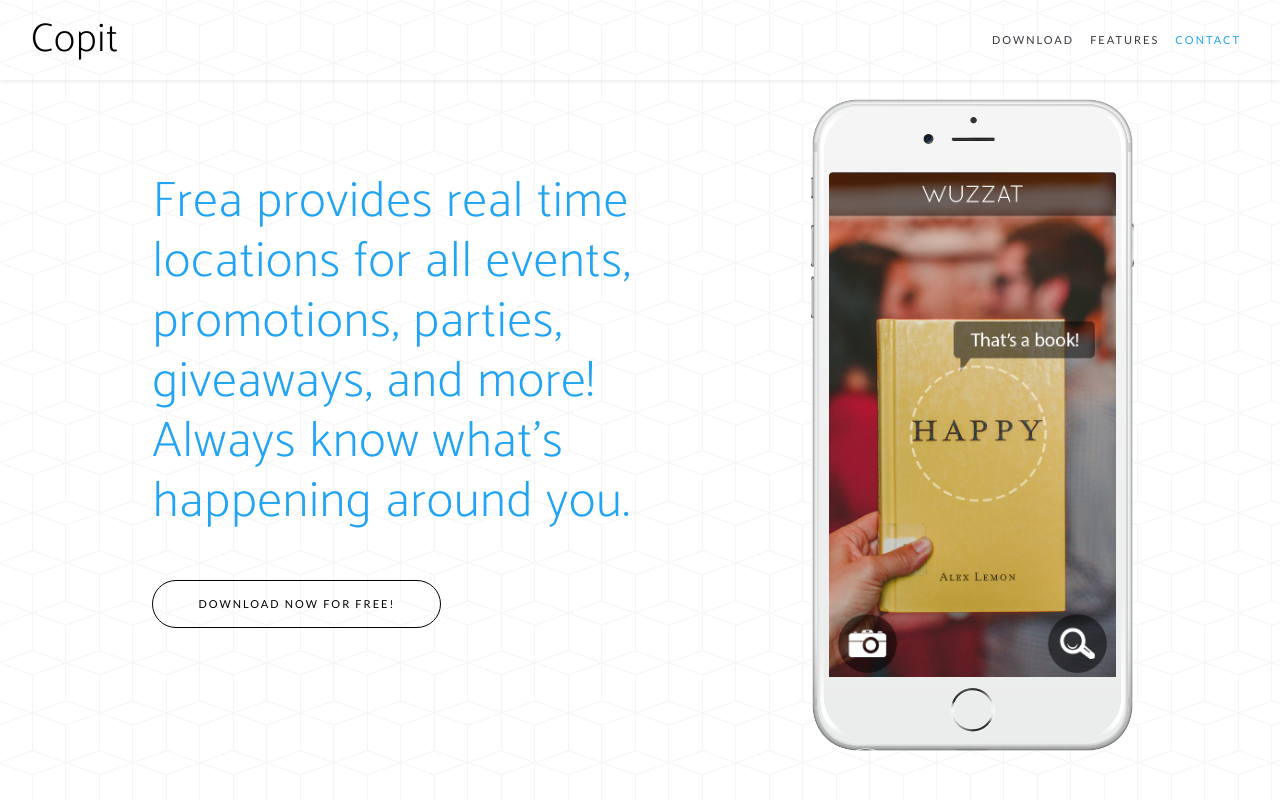
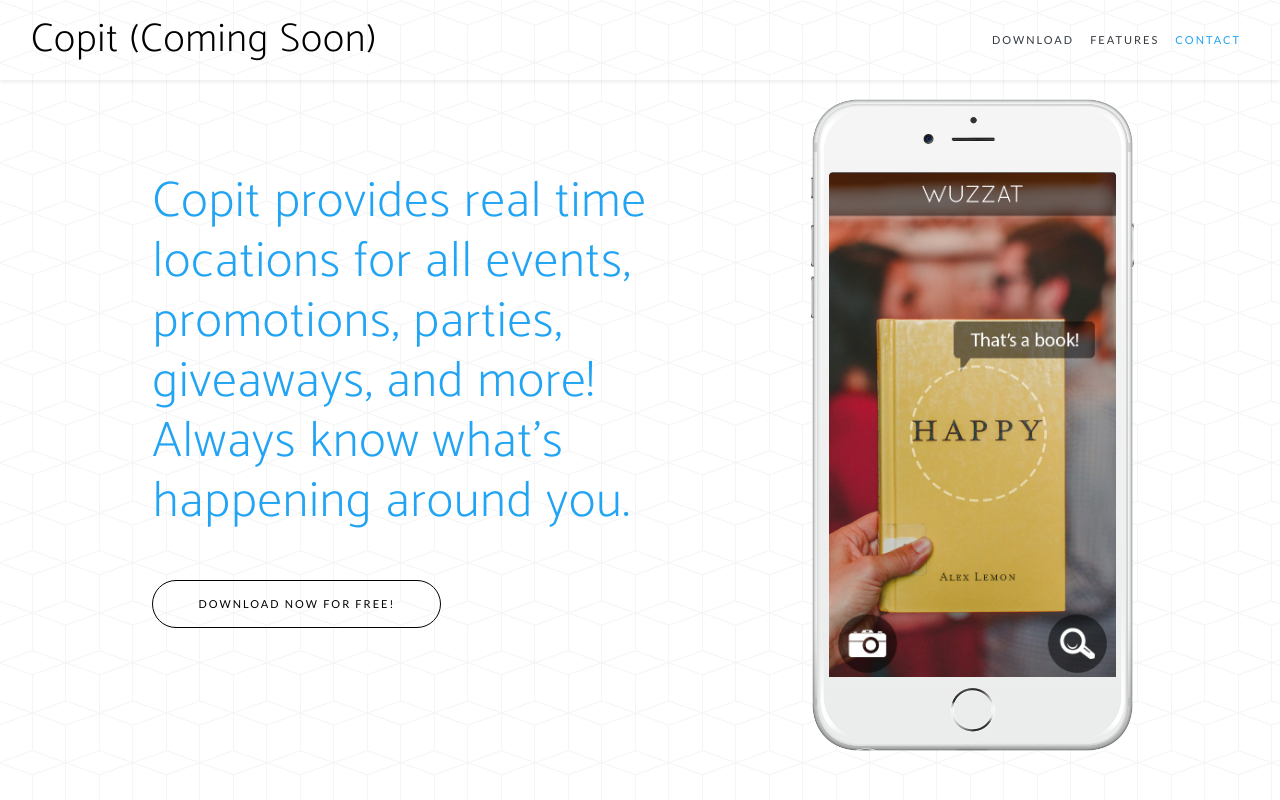
Before and after one commit to pravatbhusal/copit.github.io, a plain HTML site: page index.html in a window 1280 px wide. Shown: the top 800 px of the page. Drawn offline with nearby package versions, Linux system fonts and the light colour scheme; a web font is replaced by a local one.

Commit message:
Better brand the current website

```diff
--- a/index.html
+++ b/index.html
@@ -4,7 +4,7 @@
 <head>
   <meta charset="utf-8">
   <meta name="viewport" content="width=device-width, initial-scale=1.0, shrink-to-fit=no">
-    <title>Home - Brand</title>
+  <title>Home - Copit</title>
   <link rel="stylesheet" href="assets/bootstrap/css/bootstrap.min.css">
   <link rel="stylesheet" href="https://fonts.googleapis.com/css?family=Lato">
   <link rel="stylesheet" href="https://fonts.googleapis.com/css?family=Catamaran:100,200,300,400,500,600,700,800,900">
@@ -19,9 +19,9 @@
 
 <body id="page-top">
   <nav class="navbar navbar-light navbar-expand-lg fixed-top shadow-sm" id="mainNav" style="height: 10%;">
-        <div class="container-fluid"><a class="navbar-brand js-scroll-trigger" href="#page-top">Copit</a><button data-toggle="collapse" data-target="#navbarResponsive" class="navbar-toggler float-right" aria-controls="navbarResponsive" aria-expanded="false" aria-label="Toggle navigation"><i class="fa fa-bars"></i></button>
-            <div
-                class="collapse navbar-collapse" id="navbarResponsive">
+    <div class="container-fluid"><a class="navbar-brand js-scroll-trigger" href="#page-top">Copit (Coming Soon)</a><button data-toggle="collapse" data-target="#navbarResponsive" class="navbar-toggler float-right" aria-controls="navbarResponsive"
+        aria-expanded="false" aria-label="Toggle navigation"><i class="fa fa-bars"></i></button>
+      <div class="collapse navbar-collapse" id="navbarResponsive">
         <ul class="nav navbar-nav ml-auto">
           <li class="nav-item" role="presentation"><a class="nav-link text-dark js-scroll-trigger" href="#download">Download</a></li>
           <li class="nav-item" role="presentation"><a class="nav-link text-dark js-scroll-trigger" href="#features">Features</a></li>
@@ -35,7 +35,9 @@
       <div class="row h-100">
         <div class="col-lg-7 my-auto">
           <div class="mx-auto header-content">
-                        <h1 class="mb-5" style="color: #20a4f3;">Frea provides real time locations for all events, promotions, parties, giveaways, and more! Always know what's happening around you.</h1><a class="btn btn-xl js-scroll-trigger" role="button" href="#download">Download Now for Free!</a></div>
+            <h1 class="mb-5" style="color: #20a4f3;">Copit provides real time locations for all events, promotions, parties, giveaways, and more! Always know what's happening around you.</h1><a class="btn btn-xl js-scroll-trigger" role="button"
+              href="#download">Download Now for Free!</a>
+          </div>
         </div>
         <div class="col-lg-5 my-auto" style="padding-top: 50px;">
           <div class="device-container">
@@ -115,7 +117,8 @@
   <section class="cta" style="background-image: url(&quot;assets/img/harper-park-in-austin-google-maps-768x588.png&quot;);">
     <div class="cta-content">
       <div class="container">
-                <h2>Stop Being Bored. Get Active!&nbsp;<br></h2><a class="btn btn-outline-warning btn-xl js-scroll-trigger" role="button" href="#contact">Download!</a></div>
+        <h2>Stop Missing Out. Get Active!&nbsp;<br></h2><a class="btn btn-outline-warning btn-xl js-scroll-trigger" role="button" href="#contact">Download!</a>
+      </div>
     </div>
     <div class="overlay"></div>
   </section>
@@ -132,7 +135,7 @@
   </section>
   <footer>
     <div class="container">
-            <p>©&nbsp;FREA 2019. All Rights Reserved.</p>
+      <p>©&nbsp;Copit 2019. All Rights Reserved.</p>
     </div>
   </footer>
   <script src="assets/js/jquery.min.js"></script>
```
Also changed, not shown: assets/css/untitled.css (+5 -5 lines), 2 other files. Lines whose indentation alone changed are shown as unchanged.
